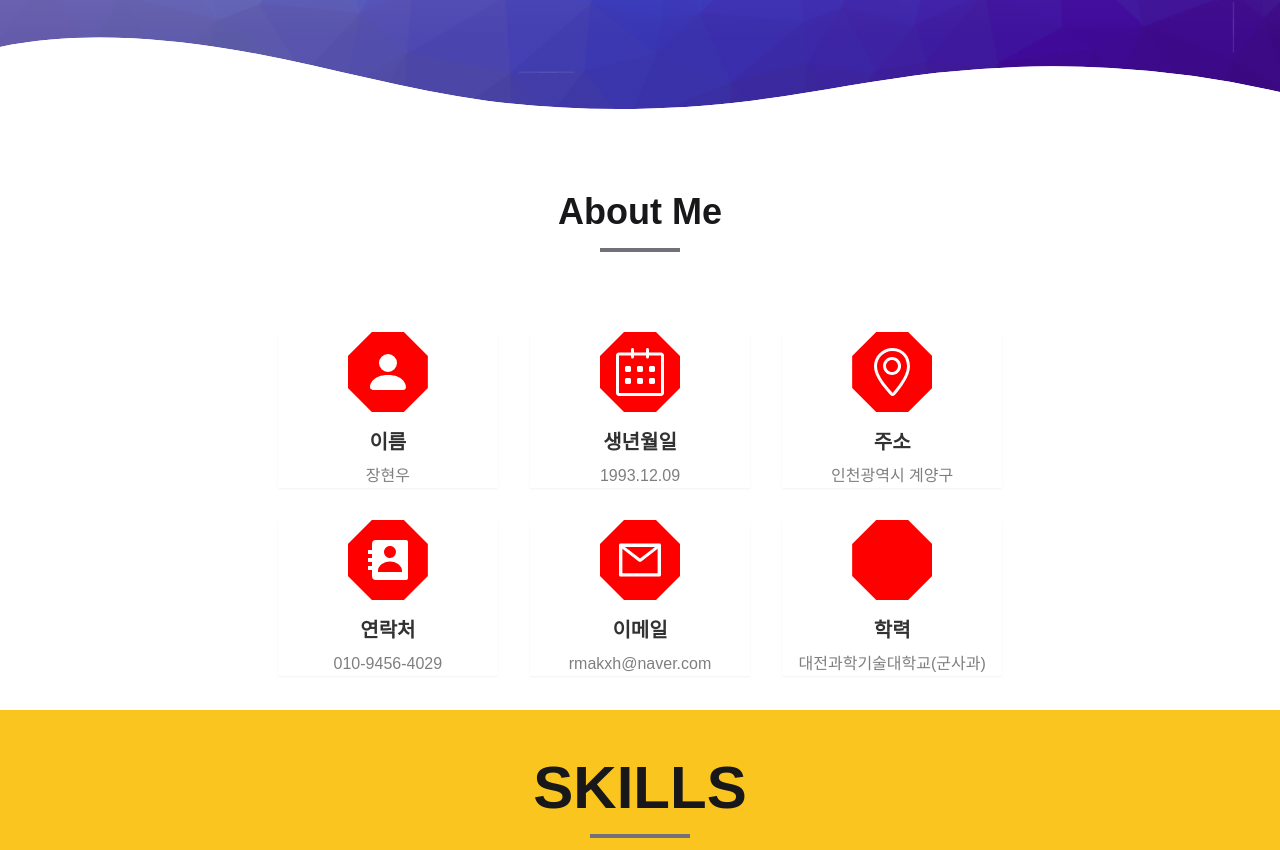
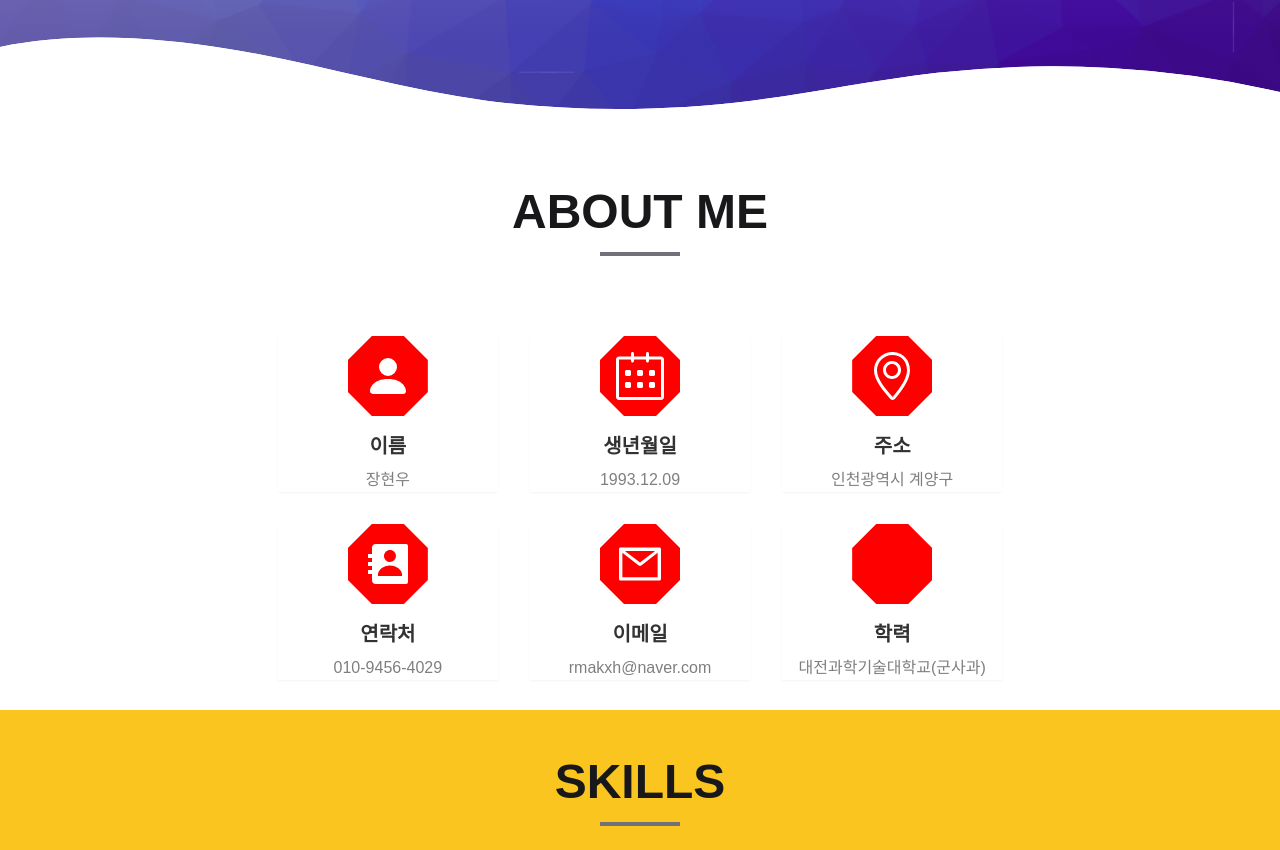
Before and after one commit to rmxhak/portfolio, a React (Create React App) app: page / in a window 1280 px wide. Shown: the part 610-1460 px from the top of the page. Built offline with nearby package versions, Linux system fonts and the light colour scheme; some icons are missing.

Commit message:
refactor: Create the title of each section as a UI component
- secion의 타이틀이 반복적으로 사용되어 ui 컴포넌트로 만듦
- header의 class의 이름을 알맞게 수정정

```diff
--- a/src/components/About.jsx
+++ b/src/components/About.jsx
@@ -6,6 +6,7 @@ import { AiOutlineMail } from 'react-icons/ai';
 import { LiaPenSolid } from 'react-icons/lia';
 
 import AboutCard from './ui/AboutCard';
+import SectionTitle from './ui/SectionTitle';
 
 const About = () => {
   const targetRef = UsePieceObserver();
@@ -15,10 +16,7 @@ const About = () => {
       className='about pt-12 flex flex-col gap-20 justify-center items-center'
       ref={targetRef}
     >
-      <div className='flex flex-col gap-4 items-center'>
-        <h2 className='font-bold text-4xl slide-left text-zinc-900 '>About Me</h2>
-        <div className='w-[80px] h-[4px] bg-zinc-500 slide-left '></div>
-      </div>
+      <SectionTitle title='ABOUT ME' direction='left' />
       <div className='piece-hidden flex gap-8 justify-center flex-wrap'>
         <AboutCard Icon={BsFillPersonFill} contents={{ title: '이름', detail: '장현우' }} />
         <AboutCard Icon={SlCalender} contents={{ title: '생년월일', detail: '1993.12.09' }} />
--- a/src/components/Header.jsx
+++ b/src/components/Header.jsx
@@ -37,7 +37,7 @@ const Header = ({ currentList, nav, sectionRef }) => {
           : ''
       }
     >
-      <h1 className='title'>JHW's Portfoilo</h1>
+      <h1 className='nav'>JHW's Portfoilo</h1>
       {isDesktop ? (
         <ul className='flex gap-6 mb-2 justify-end items-center text-xl transition-all '>
           {nav.map((tab, i) => (
--- a/src/components/Skills.jsx
+++ b/src/components/Skills.jsx
@@ -1,4 +1,5 @@
 import UsePieceObserver from '../hook/usePieceObserver';
+import SectionTitle from './ui/SectionTitle';
 
 const SKILLS = {
   html: '90%',
@@ -16,10 +17,7 @@ const Skills = () => {
 
   return (
     <section ref={targetRef} className='bg-[#F9C51E] p-12 h-full w-full'>
-      <div className='flex flex-col gap-4 items-center'>
-        <h2 className='font-bold text-6xl slide-right text-zinc-900'>SKILLS</h2>
-        <div className='w-[100px] h-[4px] bg-zinc-500 slide-right'></div>
-      </div>
+      <SectionTitle title='SKILLS' direction='right' />
       <div className='mt-20 flex flex-col gap-8 lg:flex-row lg:justify-center'>
         <article className='w-[90%] lg:w-[50%] flex justify-around m-auto slide-left'>
           <div className='skill-wrap'>
--- /dev/null
+++ b/src/components/ui/SectionTitle.jsx
@@ -0,0 +1,21 @@
+const SectionTitle = ({ title, direction, color = 'black' }) => {
+  return (
+    <div className='flex flex-col gap-4 items-center'>
+      <h2
+        className={`font-bold title text-5xl ${
+          direction === 'left' ? 'slide-left' : 'slide-right'
+        } ${color === 'white' ? 'text-white' : 'text-zinc-900'}`}
+      >
+        {title}
+      </h2>
+      <div
+        className={`w-[80px] h-[4px] slide-left ${
+          direction === 'left' ? 'slide-left' : 'slide-right'
+        }
+        ${color === 'white' ? 'bg-zinc-300' : 'bg-zinc-500'}`}
+      ></div>
+    </div>
+  );
+};
+
+export default SectionTitle;
--- a/src/index.css
+++ b/src/index.css
@@ -1,6 +1,8 @@
 @tailwind base;
 @tailwind components;
 @tailwind utilities;
+
+@import url('https://fonts.googleapis.com/css2?family=Black+Ops+One&family=East+Sea+Dokdo&family=Noto+Sans+NKo+Unjoined:wght@400;500;600;700&family=Roboto:ital,wght@0,500;1,100&display=swap');
 
 :root {
   /*divider*/
@@ -23,6 +25,13 @@
   .nav-list {
     @apply hover:cursor-pointer hover:text-red-600 px-1;
   }
+
+  .title {
+    font-family: 'East Sea Dokdo', sans-serif;
+    font-family: 'Roboto', sans-serif;
+    font-family: 'Noto Sans NKo Unjoined', sans-serif;
+  }
+
   .skills {
     @apply bg-red-400;
   }
@@ -47,7 +56,7 @@
   }
 }
 
-.title {
+.nav {
   font-family: 'Noto Sans KR', sans-serif;
   font-family: 'Satisfy', cursive;
   font-size: 24px;
```
